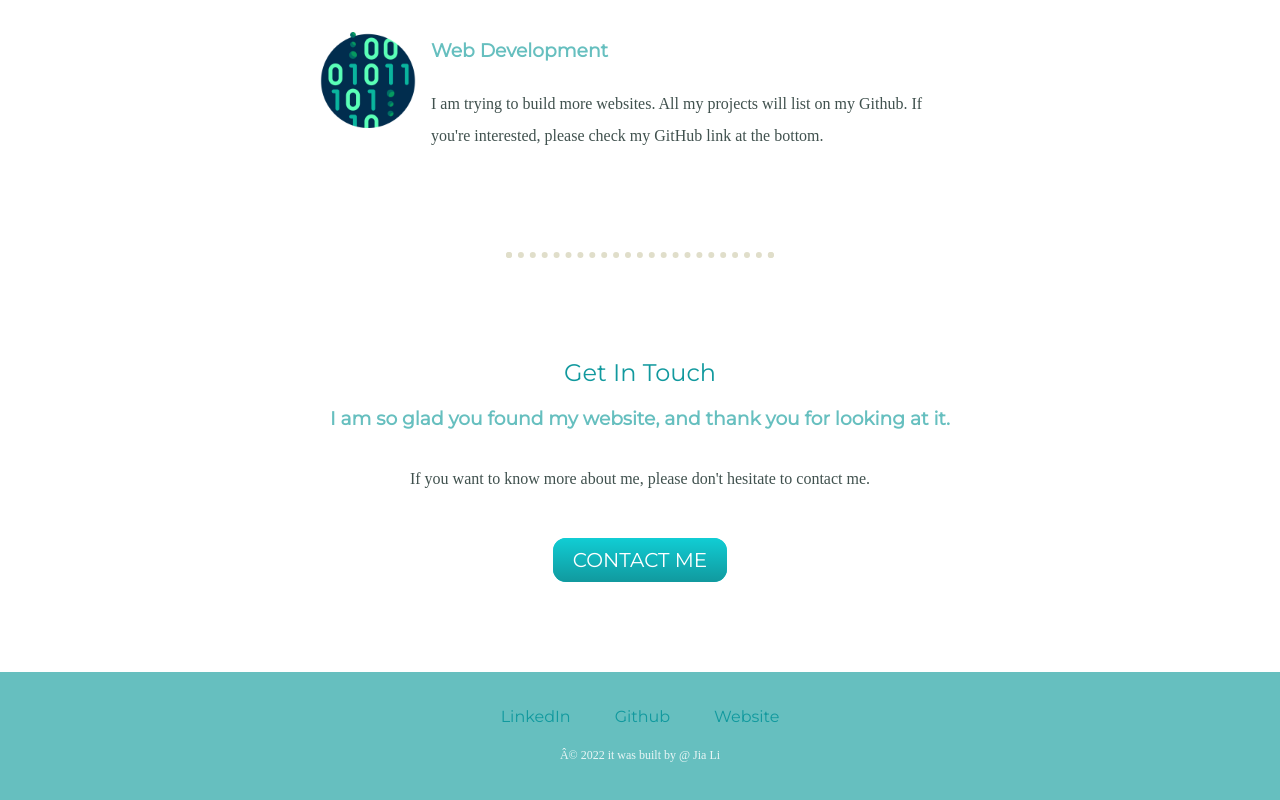
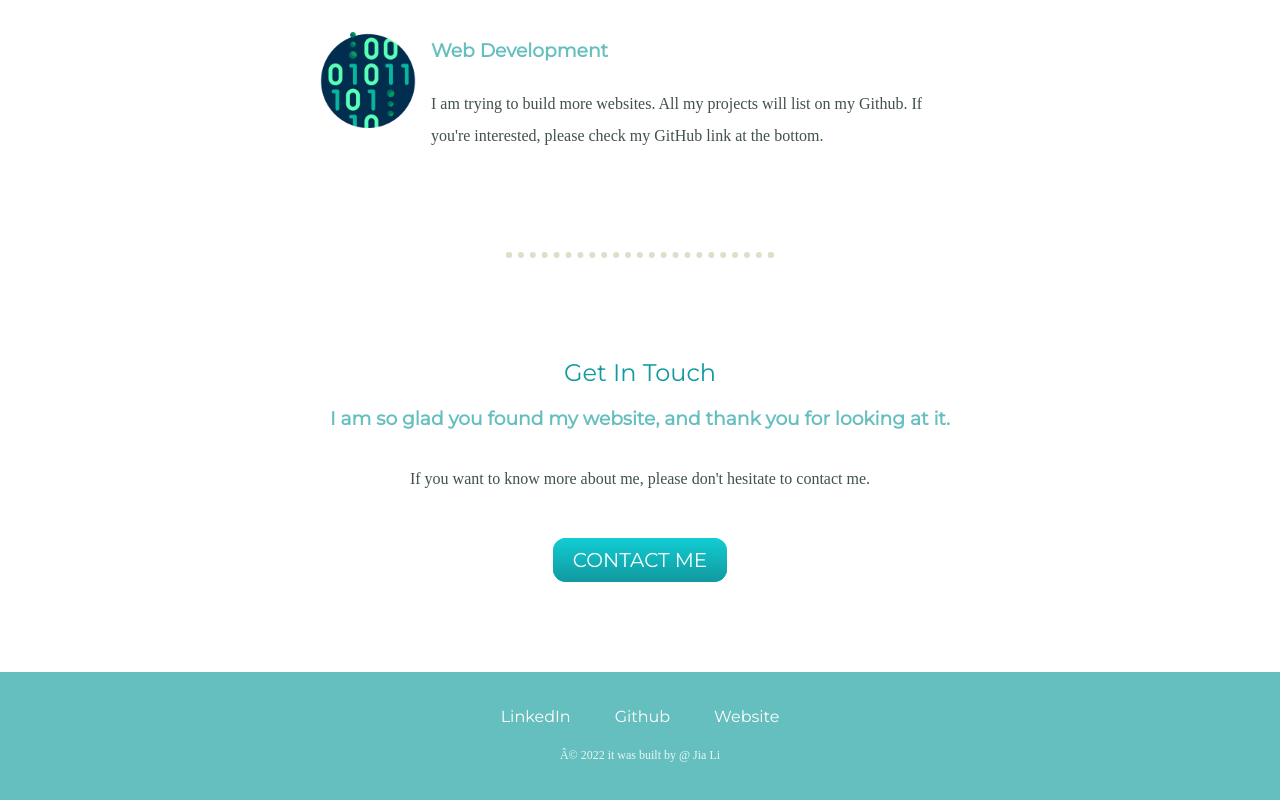
Before and after one commit to jiali120/jia, a plain HTML site: page index.html in a window 1280 px wide. Shown: the part 1918-2718 px from the top of the page. Drawn offline with Linux system fonts and the light colour scheme.

Commit message:
Update styles.css

```diff
--- a/styles.css
+++ b/styles.css
@@ -46,7 +46,8 @@ hr{
 }
 
 a{
-    color: #11999E;
+    color:#ffffff;
+    /*color: #11999E;*/
     font-family: 'Montserrat', sans-serif;
     margin: 10px 20px;
     text-decoration: none;
```
